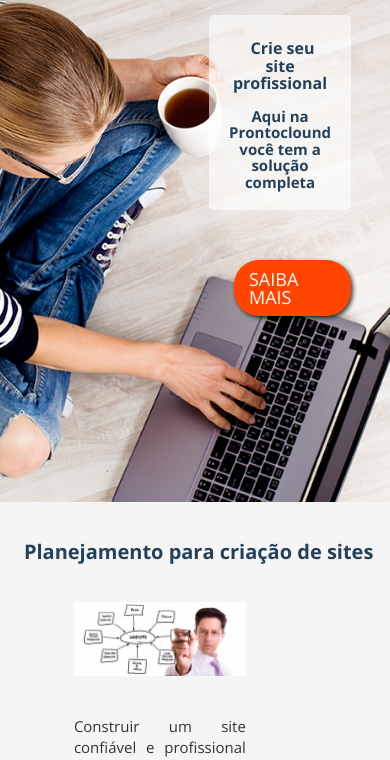
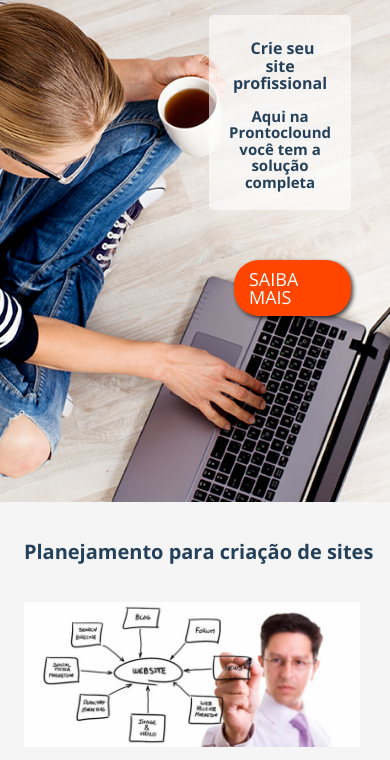
Before and after one commit to viniborges99/Prontoclound, a plain HTML site: page index.html in a window 390 px wide. Shown: the part 81-841 px from the top of the page. Drawn offline with nearby package versions, Linux system fonts and the light colour scheme; a script that the page names is missing.

Commit message:
css
melhorei a responsividade do site

```diff
--- a/css/styles.css
+++ b/css/styles.css
@@ -190,6 +190,15 @@ footer small {
     overflow: hidden !important;
 
 }
+@media (max-width:768px){
+    #saiba-mais a {
+        margin: 0 0 0 20px;
+    }
+    #saiba-mais p,
+    #saiba-mais img{
+        width: 44% !important;
+    }
+}
 
 @media (max-width: 425px) {
     section nav,
@@ -221,7 +230,8 @@ footer small {
     }
     #saiba-mais p,
     #saiba-mais img{
-        margin: 0 0 0 50px;
+        margin: 0;
+        width: 88% !important;
 
     }
     #saiba-mais a{
```
